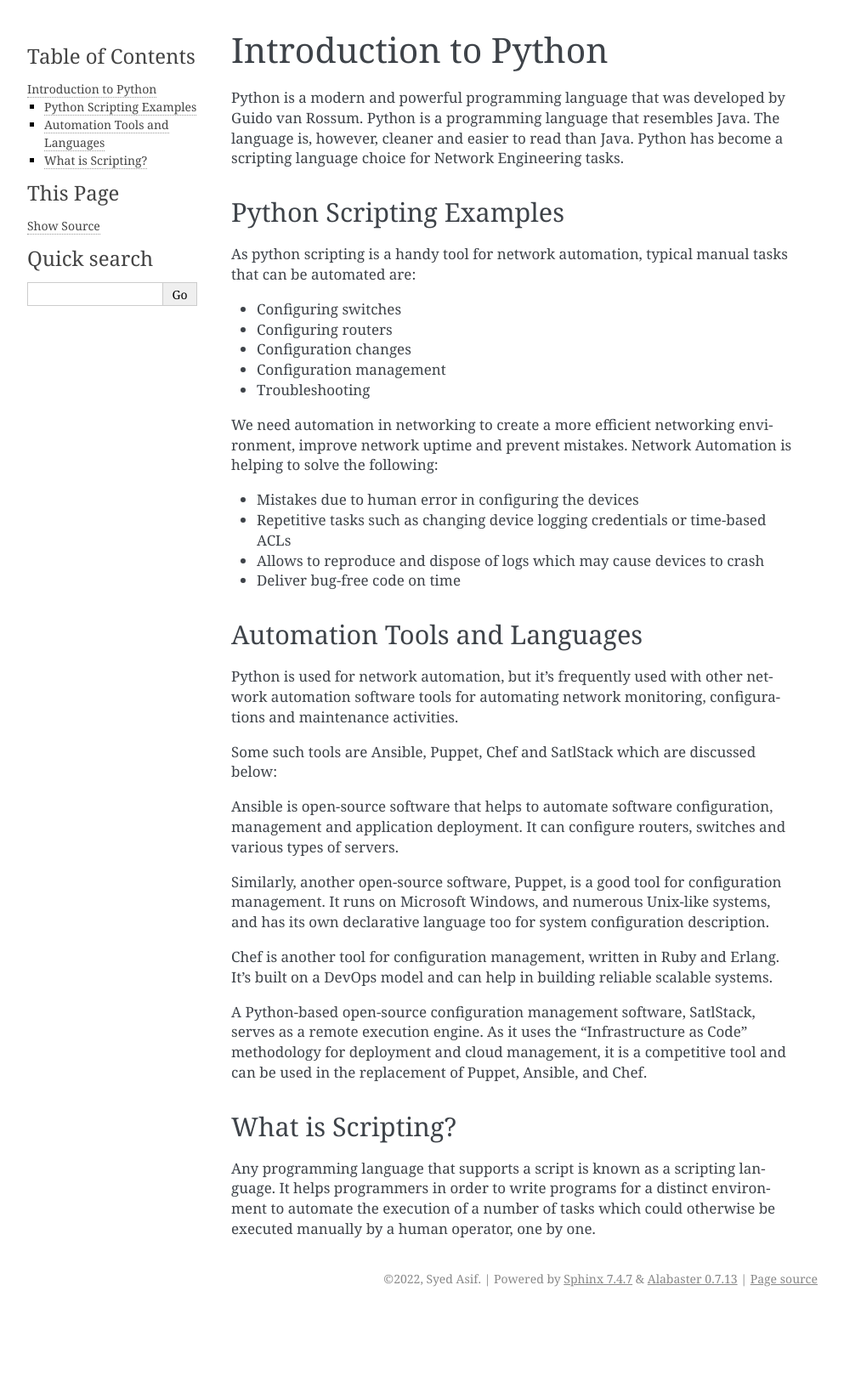
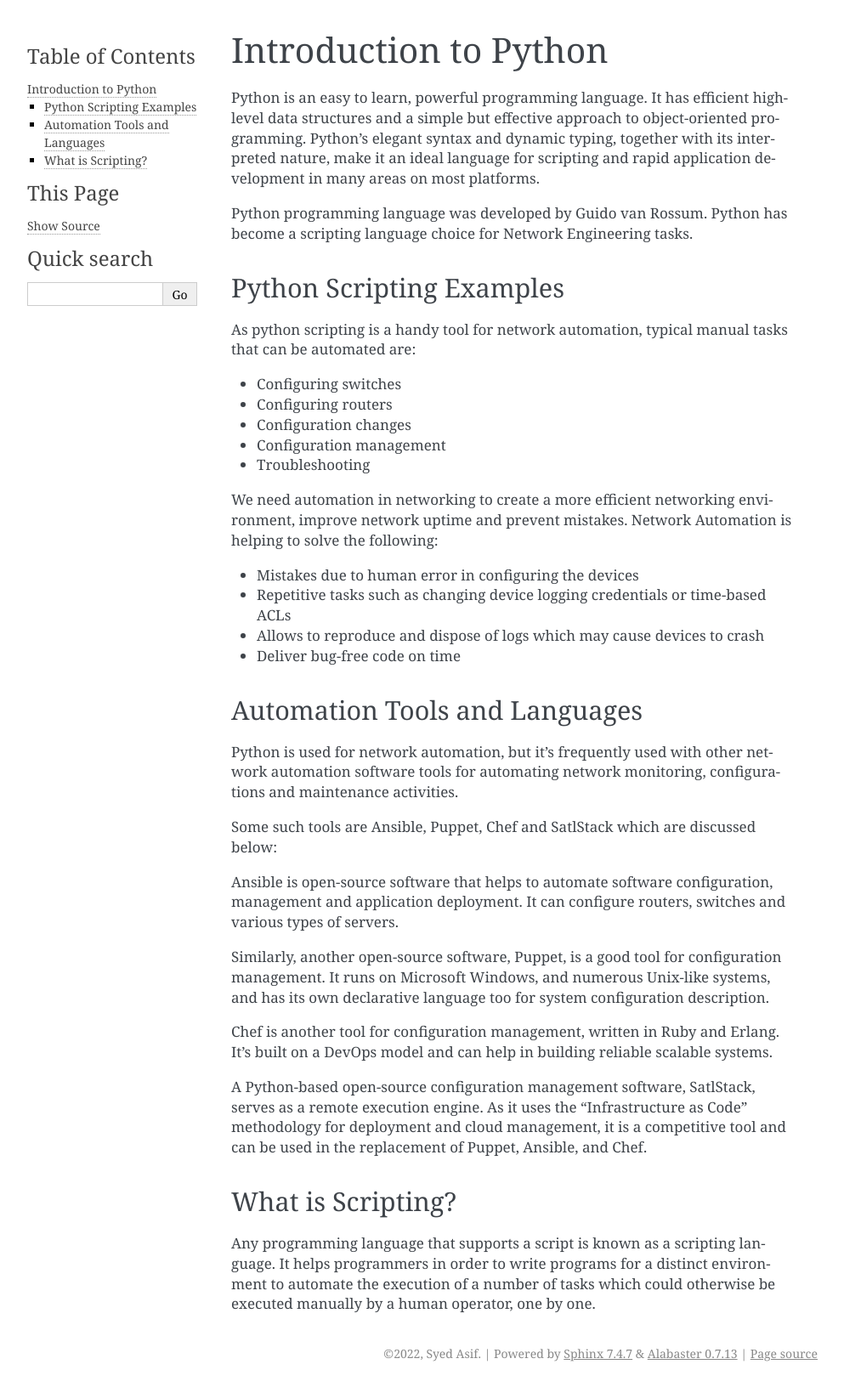
Before and after one commit to sydasif/python-book, a Sphinx documentation site: the page built from docs/source/ch-01/Intro.md, in a window 1280 px wide. Shown: the whole page at 85% size, without its empty margins (148-1141 px from the left). Built offline with Sphinx 7.4.7, drawn with Linux system fonts in a browser that asks for light colours; pages that are not in the unit, such as notebooks, are missing from menus; before the commit the page ends 1544 px from its top, so only the background shows below that.

Commit message:
update intro

```diff
--- a/docs/source/ch-01/Intro.md
+++ b/docs/source/ch-01/Intro.md
@@ -1,6 +1,8 @@
 # Introduction to Python
 
-Python is a modern and powerful programming language that was developed by Guido van Rossum. Python is a programming language that resembles Java. The language is, however, cleaner and easier to read than Java. Python has become a scripting language choice for Network Engineering tasks.
+Python is an easy to learn, powerful programming language. It has efficient high-level data structures and a simple but effective approach to object-oriented programming. Python’s elegant syntax and dynamic typing, together with its interpreted nature, make it an ideal language for scripting and rapid application development in many areas on most platforms.
+
+Python programming language was developed by Guido van Rossum. Python has become a scripting language choice for Network Engineering tasks.
 
 ## Python Scripting Examples
 
```
